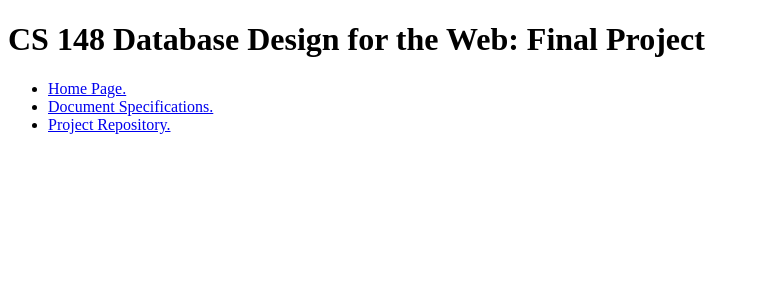
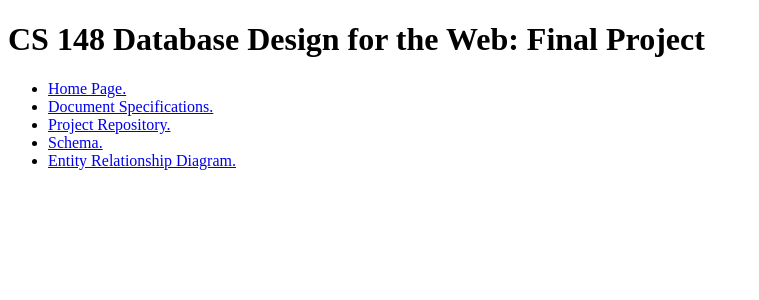
Before and after one commit to CarlosRodrigo/assignment10, a PHP site: page / in a window 1280 px wide. Shown: the top 300 px of the page, without its empty margins (0-759 px from the left). Run offline with PHP 8.4, Linux system fonts and the light colour scheme.

Commit message:
add links to schema and ER diagram

```diff
--- a/index.php
+++ b/index.php
@@ -18,6 +18,8 @@
                 <li><a href="timesheet/home.php">Home Page.</a></li>
                 <li><a href="docs/documentspecifications.docx">Document Specifications.</a></li>
                 <li><a href="https://github.com/cluth11/assignment10">Project Repository.</a></li>
+                <li><a href="docs/TimeSheet.sql">Schema.</a></li>
+                <li><a href="docs/TimeSheet_ER_Diagram.png">Entity Relationship Diagram.</a></li>
 
             </ul>
         </nav>
```
Also changed, not shown: 1 other file.
